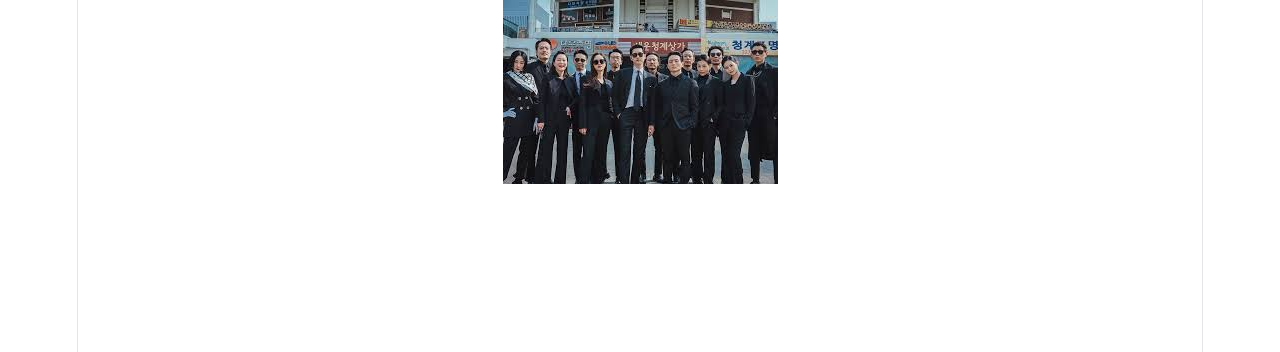
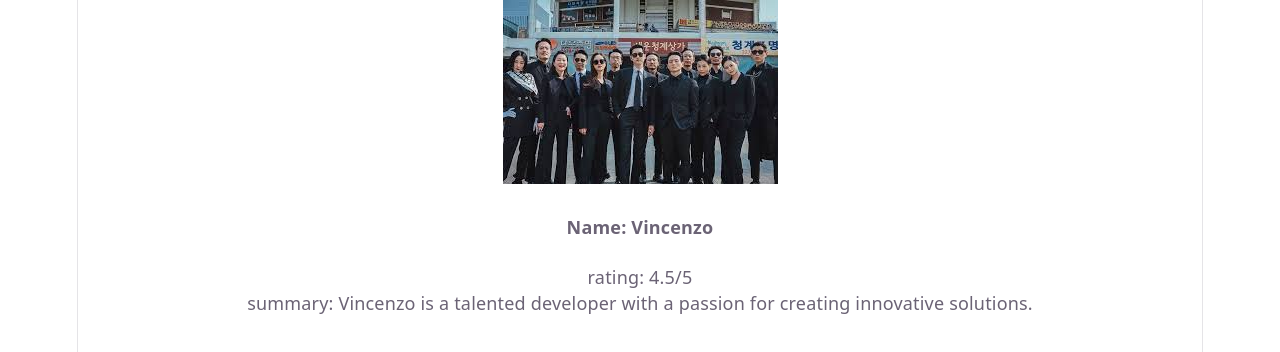
Before and after one commit to Meraj-Uddin-Malik/Complete-ReactJS, a React (Vite) app in the folder react-learning/: page / in a window 1280 px wide. Shown: the top 352 px of the page. Built offline with nearby package versions, Linux system fonts and the light colour scheme.

Commit message:
feat: add developer details to App component

```diff
--- a/react-learning/src/App.jsx
+++ b/react-learning/src/App.jsx
@@ -4,7 +4,10 @@ export const App = () => {
     <div>
       <div>
         <img src="images.png" alt="Vinc" />
-        </div>
+      </div>
+      <h4>Name: Vincenzo</h4>
+      <p>rating: 4.5/5</p>
+      <p>summary: Vincenzo is a talented developer with a passion for creating innovative solutions.</p>
     </div>
   );
 }
```
